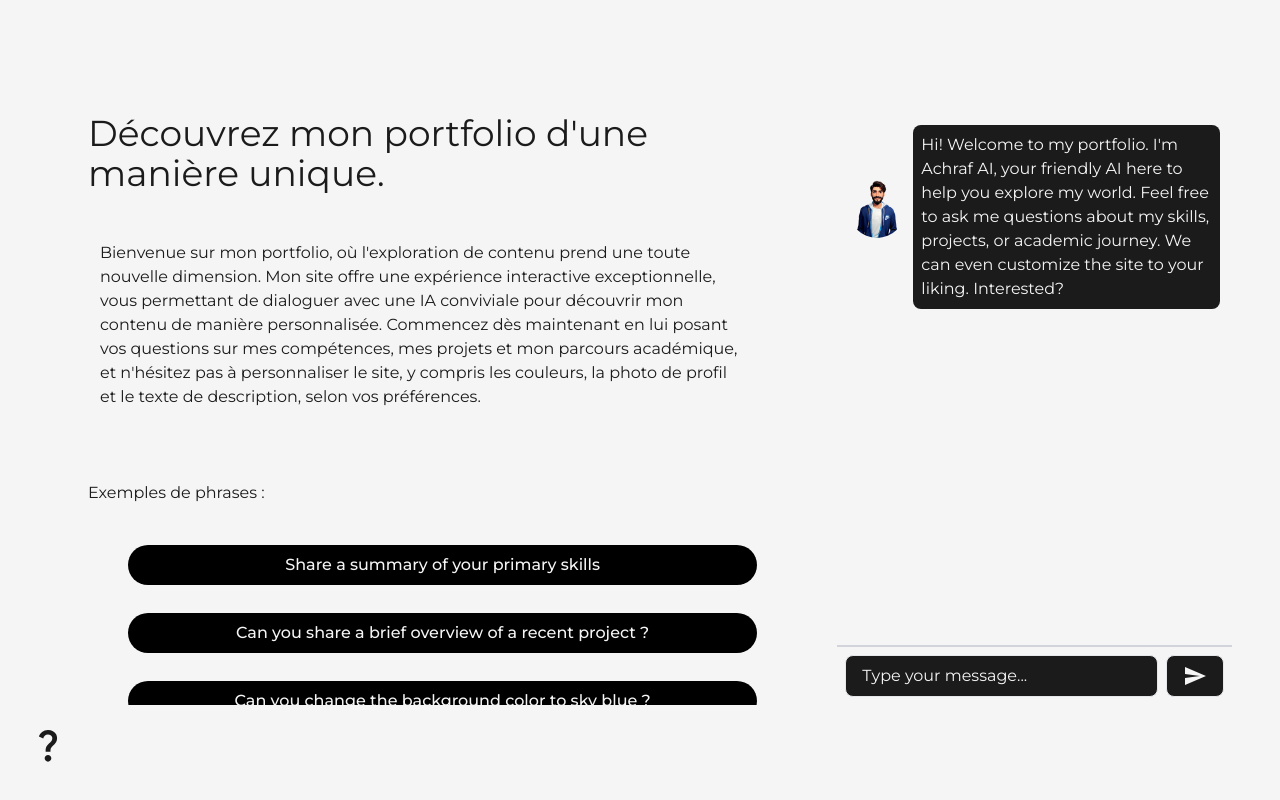
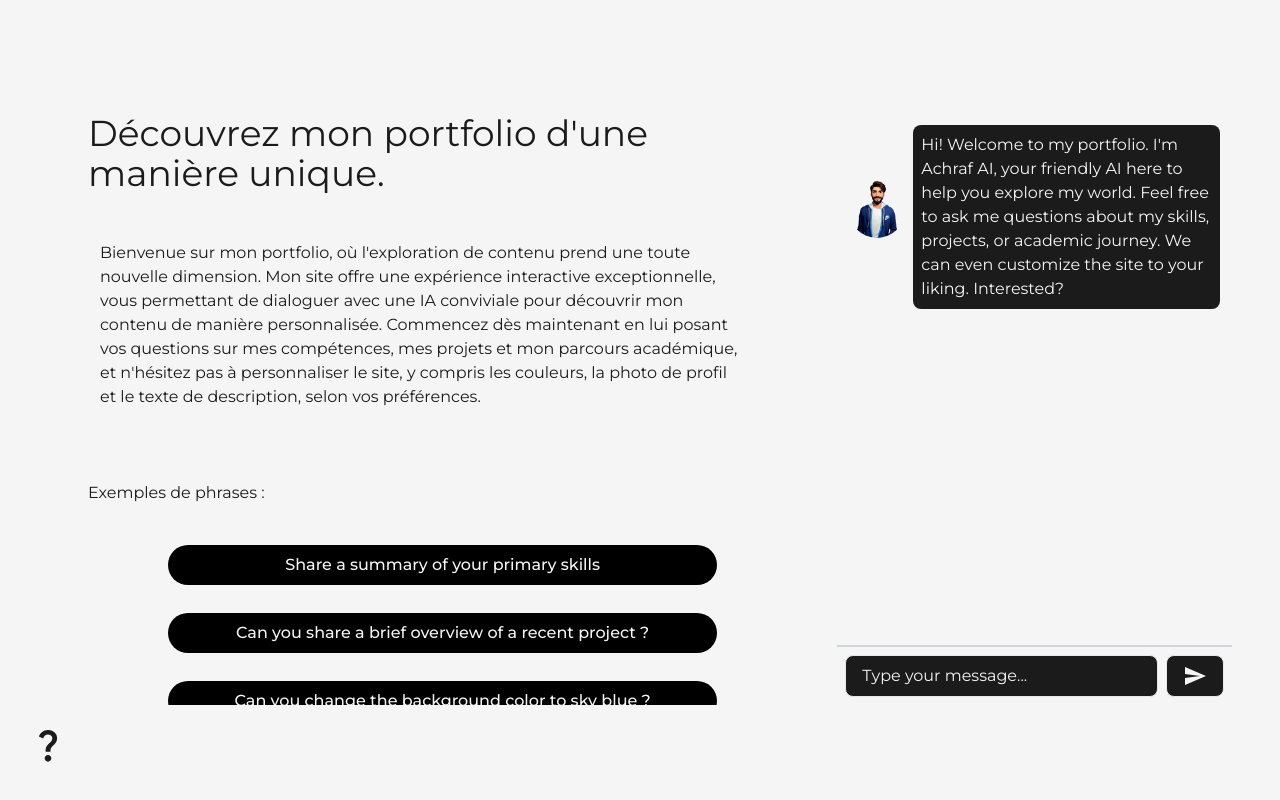
Before and after one commit to Sato-07/mycv, a Next.js app: page / in a window 1280 px wide. Shown: the part 840-1640 px from the top of the page. Built offline with nearby package versions, Linux system fonts and the light colour scheme.

Commit message:
feat: update

```diff
--- a/components/ui/ExampleQuestions.tsx
+++ b/components/ui/ExampleQuestions.tsx
@@ -20,7 +20,7 @@ const ExampleQuestions: React.FC<ExampleSentencesProps> = ({ onExampleSelect,sho
     show ?(
     <div className="mt-8">
       <h3>Exemples de phrases :</h3>
-      <ul className='mt-10 px-10'>
+      <ul className='mt-10 px-20'>
         {exampleSentences.map((sentence, index) => (
           <li key={index} className="cursor-pointer mb-7    flex flex-col items-center justify-center rounded-full font-medium
           bg-black text-light p-2 shadow-dark " onClick={() => handleSelectExample(sentence)}>
```
